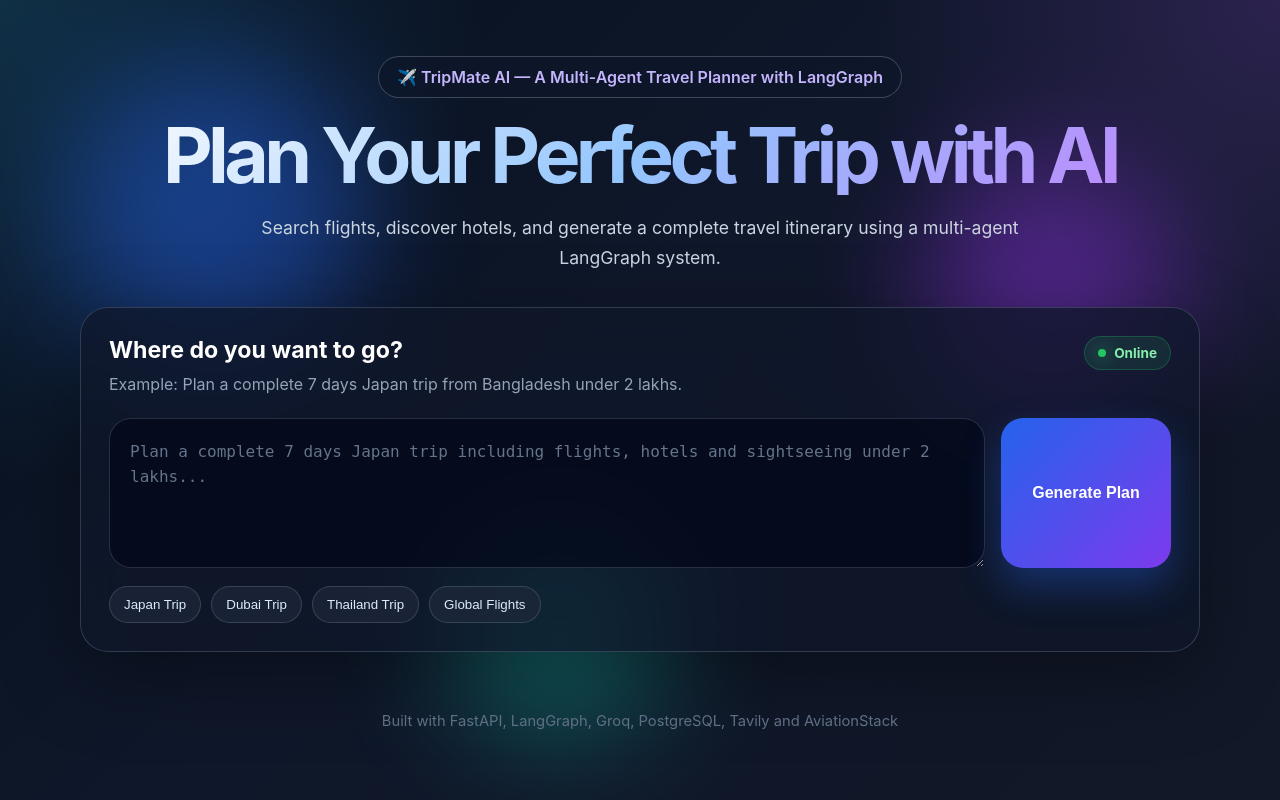
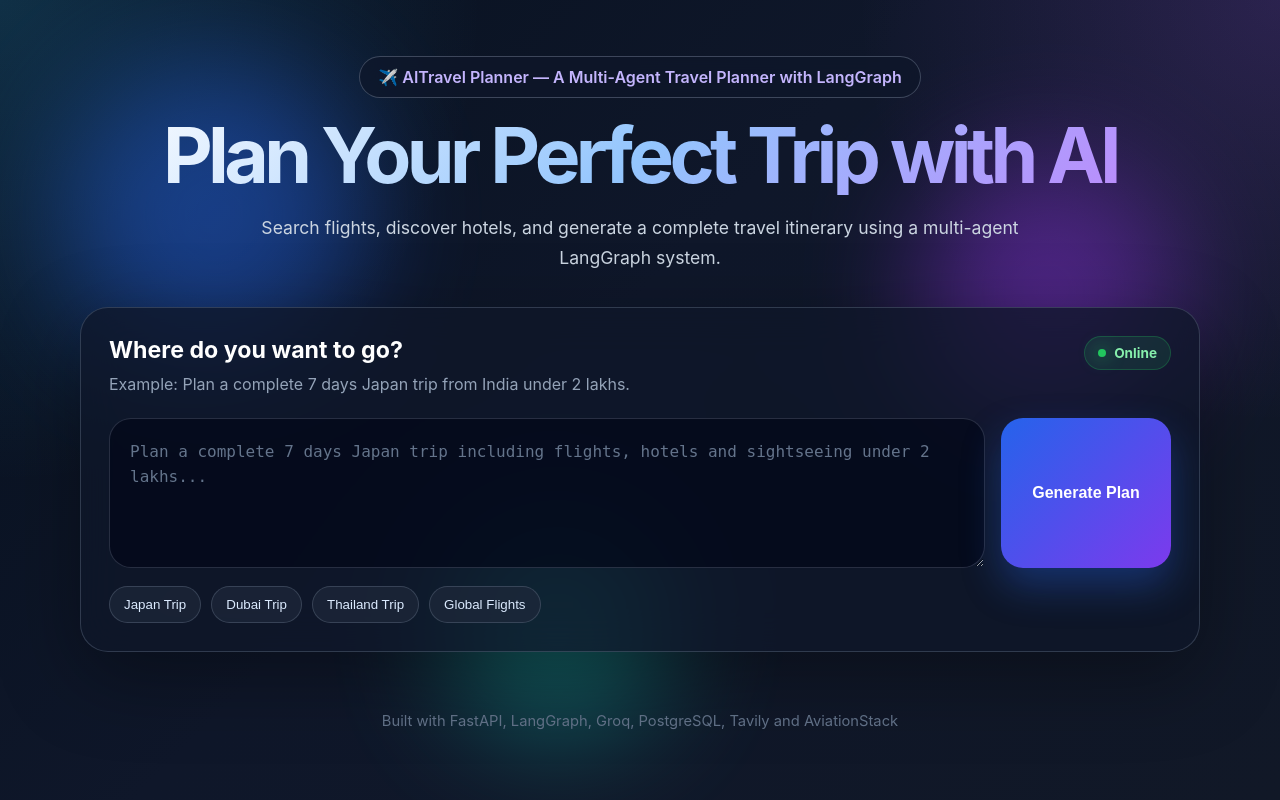
Before and after one commit to komalsahu8uce-cmd/AITravelPlanner-, a FastAPI app: page / in a window 1280 px wide. Run offline with FastAPI, Linux system fonts and the light colour scheme; some libraries are stand-ins or nearby versions.

Commit message:
HTMLchange

```diff
--- a/templates/index.html
+++ b/templates/index.html
@@ -22,7 +22,7 @@
 
         <section class="hero-section">
             <div class="badge">
-                ✈️ TripMate AI — A Multi-Agent Travel Planner with LangGraph
+                ✈️ AITravel Planner — A Multi-Agent Travel Planner with LangGraph
             </div>
 
             <h1>
@@ -40,7 +40,7 @@
                 <div>
                     <h2>Where do you want to go?</h2>
                     <p>
-                        Example: Plan a complete 7 days Japan trip from Bangladesh under 2 lakhs.
+                        Example: Plan a complete 7 days Japan trip from India under 2 lakhs.
                     </p>
                 </div>
 
@@ -63,15 +63,15 @@
             </div>
 
             <div class="quick-prompts">
-                <button onclick="setPrompt('Plan a complete 7 days Japan trip from Bangladesh including flights, hotels and sightseeing under 2 lakhs.')">
+                <button onclick="setPrompt('Plan a complete 7 days Japan trip from India including flights, hotels and sightseeing under 2 lakhs.')">
                     Japan Trip
                 </button>
 
-                <button onclick="setPrompt('Plan a 5 days Dubai trip from Dhaka with flights, hotels and sightseeing.')">
+                <button onclick="setPrompt('Plan a 5 days Dubai trip from Delhi with flights, hotels and sightseeing.')">
                     Dubai Trip
                 </button>
 
-                <button onclick="setPrompt('Plan a 7 days Thailand trip from Bangladesh with budget hotels and sightseeing.')">
+                <button onclick="setPrompt('Plan a 7 days Thailand trip from India with budget hotels and sightseeing.')">
                     Thailand Trip
                 </button>
 
```
